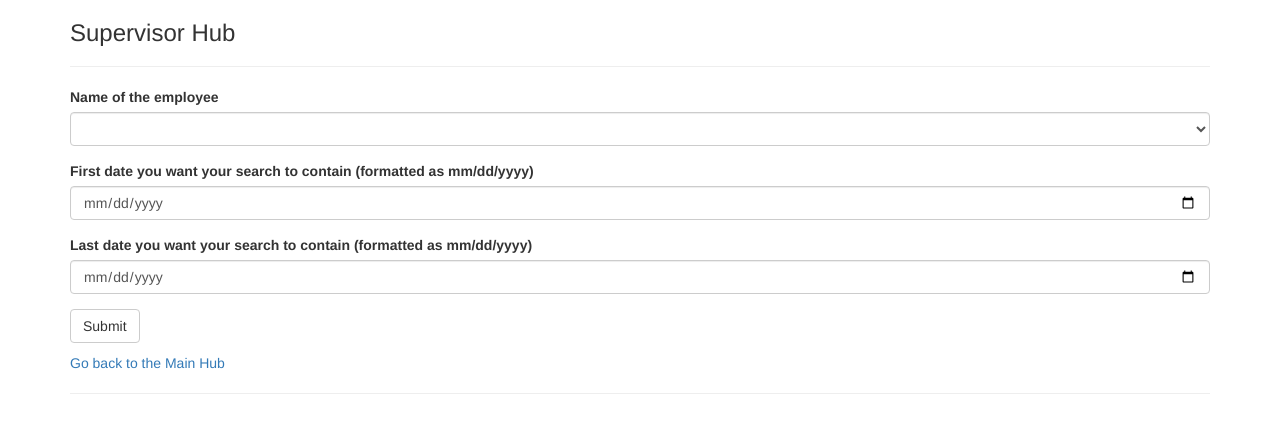
After one commit to max-mu/timesheet, a Flask app: page /supv/1 in a window 1280 px wide. The commit adds this page. Shown: the top 433 px of the page. Run offline with Flask 2, Linux system fonts and the light colour scheme; lists and menus that the app fills with data are empty; some libraries are stand-ins or nearby versions.

Commit message:
Initial supervisor implementation, moved project

```diff
--- a/app.py
+++ b/project/app.py
@@ -7,12 +7,12 @@ from flask_wtf import FlaskForm
 from wtforms.validators import InputRequired
 from datetime import datetime
 import enum
+from flask_sqlalchemy import SQLAlchemy
 
 app = Flask(__name__)
 # TODO: Change this key in the end
 app.config['SECRET_KEY'] = 'not a secure key'
 Bootstrap(app)
-
 app.config['SQLALCHEMY_DATABASE_URI'] = 'sqlite:///timesheet.db'
 app.config['SQLALCHEMY_TRACK_MODIFICATIONS'] = True
 db = SQLAlchemy(app)
@@ -22,7 +22,7 @@ class Login(enum.Enum):
     INVALID = 2
     LOGINFAIL = 3
 
-# Employee Table
+# Employee Model
 class Employees(db.Model):
     __tablename__ = 'Employees'
     name = db.Column(db.String)
@@ -32,7 +32,7 @@ class Employees(db.Model):
     supervisor = db.Column(db.String)
     issupervisor = db.Column(db.Integer) # 0 for not a supervisor, 1 for supervisor
 
-# Timesheet Table
+# Timesheet Model
 class Timesheet(db.Model):
     __tablename__ = "Timesheet"
     name = db.Column(db.String, primary_key=True)
@@ -56,14 +56,8 @@ class HoursForm(FlaskForm):
     approved = HiddenField()
     submit = SubmitField(label='Submit')
 
-# HR Login Form
-class HRLoginForm(FlaskForm):
-    email = StringField(label='Email Address', validators=[InputRequired()])
-    password = PasswordField(label='Password', validators=[InputRequired()])
-    login = SubmitField(label='Login')
-
-# Supervisor Login Form
-class SupvLoginForm(FlaskForm):
+# Login Form
+class LoginForm(FlaskForm):
     email = StringField(label='Email Address', validators=[InputRequired()])
     password = PasswordField(label='Password', validators=[InputRequired()])
     login = SubmitField(label='Login')
@@ -86,6 +80,25 @@ class HRForm(FlaskForm):
         validators=[InputRequired()], format='%m/%d/%Y')
     submit = SubmitField(label='Submit')
 
+super = ''
+def supv_name_choices():
+    choices = [('', '')]
+    list = Employees.query.order_by(Employees.name).filter_by(supervisor=super).distinct()
+    print(super)
+    for data in list:
+        choices.append((data.name, data.name))
+    return choices
+
+# Supervisor Form
+class SupvForm(FlaskForm):
+    name = SelectField(label='Name of the employee',
+        validators=[InputRequired()], choices=supv_name_choices())
+    dateBegin = DateField(label='First date you want your search to contain (formatted as mm/dd/yyyy)',
+        validators=[InputRequired()], format='%m/%d/%Y')
+    dateEnd = DateField(label='Last date you want your search to contain (formatted as mm/dd/yyyy)',
+        validators=[InputRequired()], format='%m/%d/%Y')
+    submit = SubmitField(label='Submit')
+
 # Used in submitting hours, checks to see if the email and password are a valid login
 def valid_login(e, password):
     data = Employees.query.filter_by(email=e).first() # Should only return one result anyways
@@ -99,10 +112,10 @@ def restrict_login(e, password, type):
     data = Employees.query.filter_by(email=e).first() # Should only return one result anyways
     if(data != None and data.password == password):
         if(data.ishr and type == 'HR') or (data.issupervisor and type == 'supv'):
-            return Login.VALID
+            return Login.VALID, data
         else:
-            return Login.INVALID
-    return Login.LOGINFAIL
+            return Login.INVALID, None
+    return Login.LOGINFAIL, None
 
 # Default route
 @app.route('/')
@@ -117,10 +130,10 @@ def hours():
     if request.method == 'POST' and form.validate_on_submit():
         email = form.email.data
         password = form.password.data
-        # tup is a (bool, string) pair
-        tup = valid_login(email, password)
-        if tup[0]:
-            name = tup[1]
+        # result is a (bool, string) tuple
+        result = valid_login(email, password)
+        if result[0]:
+            name = result[1]
             hours = request.form['hours']
             date = request.form['date']
             approval = 'No'
@@ -138,18 +151,24 @@ def hours():
             message = 'Please formate the date as mm/dd/yyyy.'
     return render_template('hours.html', form=form, message=message)
 
+@app.route('/confirm')
+def confirm():
+    return render_template('confirm.html')
+
 # HR Login route
 @app.route('/hrlogin', methods=['GET', 'POST'])
 def hrlogin():
-    form = HRLoginForm(request.form)
+    form = LoginForm(request.form)
     message = ''
     if request.method == 'POST' and form.validate_on_submit():
         email = form.email.data
         password = form.password.data
+        # result is a (Login, SQ query) tuple
+        # The SQ query is not used here
         result = restrict_login(email, password, 'HR')
-        if result == Login.VALID: # Valid login, in HR
+        if result[0] == Login.VALID: # Valid login, in HR
             return redirect( url_for('hr'))
-        elif result == Login.INVALID: # Valid login, not in HR
+        elif result[0] == Login.INVALID: # Valid login, not in HR
             message = 'You are not in the HR department. If you meant to submit your hours, go back and click on the correct link.'
         else:
             message = 'Invalid email/password.'
@@ -172,7 +191,7 @@ def hr():
 
 # HR Results route
 @app.route('/hrresults/<name>/<dateBegin>/<dateEnd>', methods=['GET', 'POST'])
-def hr_results(name, dateBegin, dateEnd):
+def hrresults(name, dateBegin, dateEnd):
     list = Timesheet.query.filter_by(name=name).order_by(Timesheet.date).all()
     begin = datetime.strptime(dateBegin, '%Y-%m-%d').date()
     end = datetime.strptime(dateEnd, '%Y-%m-%d').date()
@@ -183,25 +202,53 @@ def hr_results(name, dateBegin, dateEnd):
             filtered.append(data)
     return render_template('hrresults.html', filtered=filtered, name=name, isEmpty=(len(filtered) > 0))
 
+# Supervisor Login route
 @app.route('/supvlogin', methods=['GET', 'POST'])
-def supv_login():
-    form = SupvLoginForm(request.form)
+def supvlogin():
+    form = LoginForm(request.form)
     message = ''
     if request.method == 'POST' and form.validate_on_submit():
         email = form.email.data
         password = form.password.data
+        # result is a (Login, SQ query) tuple
         result = restrict_login(email, password, 'supv')
-        if result == Login.VALID: # Valid login, supervisor
-            return redirect( url_for('supv'))
-        elif result == Login.INVALID: # Valid login, supervisor
+        if result[0] == Login.VALID: # Valid login, supervisor
+            return redirect( url_for('supv', supvname=result[1].name))
+        elif result[0] == Login.INVALID: # Valid login, not a supervisor
             message = 'You are not a supervisor. If you meant to submit your hours, go back and click on the correct link.'
         else:
             message = 'Invalid email/password.'
     return render_template('supvlogin.html', form=form, message=message)
 
-@app.route('/supv', methods=['GET', 'POST'])
-def supv():
-    return render_template('supv.html')
+# Supervisor Hub route
+@app.route('/supv/<supvname>', methods=['GET', 'POST'])
+def supv(supvname):
+    form = SupvForm(request.form)
+    global super
+    super = supvname
+    message = ''
+    if request.method == 'POST' and form.validate_on_submit():
+        name = form.name.data
+        dateBegin = form.dateBegin.data
+        dateEnd = form.dateEnd.data
+        return redirect( url_for('supvresults', supvname=supvname, name=name, dateBegin=dateBegin, dateEnd=dateEnd))
+    # If the user input something incorrectly, one of these errors will be printed
+    elif request.method == 'POST' and (not form.validate_on_submit()):
+        message = 'Please formate the date(s) as mm/dd/yyyy.'
+    return render_template('supv.html', form=form, message=message)
+
+# Supervisor Results route
+@app.route('/hrresults/<supvname>/<name>/<dateBegin>/<dateEnd>', methods=['GET', 'POST'])
+def supvresults(supvname, name, dateBegin, dateEnd):
+    list = Timesheet.query.filter_by(name=name).order_by(Timesheet.date).all()
+    begin = datetime.strptime(dateBegin, '%Y-%m-%d').date()
+    end = datetime.strptime(dateEnd, '%Y-%m-%d').date()
+    filtered = []
+    for data in list:
+        date = datetime.strptime(data.date, '%m/%d/%Y').date()
+        if begin <= date and date <= end:
+            filtered.append(data)
+    return render_template('supvresults.html', filtered=filtered, supvname=supvname, name=name, isEmpty=(len(filtered) > 0))
 
 if __name__ == '__main__':
     app.run()
--- a/templates/index.html
+++ b/project/templates/index.html
@@ -7,6 +7,7 @@
     <!-- links -->
 	  <p><a href="{{ url_for('hours') }}">Submit your hours</a></p>
 	  <p><a href="{{ url_for('hrlogin') }}">Login as HR</a></p>
+    <p><a href="{{ url_for('supvlogin') }}">Login as a supervisor</a></p>
   <hr>
 </div>
 {% endblock %}
--- /dev/null
+++ b/project/templates/supv.html
@@ -0,0 +1,13 @@
+{% extends "bootstrap/base.html" %}
+{% import "bootstrap/wtf.html" as wtf %}
+{% block content %}
+<div class="container">
+  <h3 class="pt-3">Supervisor Hub</h3>
+  <hr>
+    {{ wtf.quick_form(form) }}
+    <p class="pt-3"><strong>{{ message }}</strong></p>
+    <!-- links -->
+	  <p><a href="{{ url_for('index') }}">Go back to the Main Hub</a></p>
+  <hr>
+</div>
+{% endblock %}
```
Also changed, not shown: project/templates/supvlogin.html (added, +13 -0 lines), project/templates/supvresults.html (added, +33 -0 lines), project/README.md (added), project/__init__.py (added), project/templates/confirm.html (renamed from templates/confirm.html), project/templates/hours.html (renamed from templates/hours.html), project/templates/hr.html (renamed from templates/hr.html), project/templates/hrlogin.html (renamed from templates/hrlogin.html), project/templates/hrresults.html (renamed from templates/hrresults.html), project/timesheet.db (added), timesheet.db (deleted).
